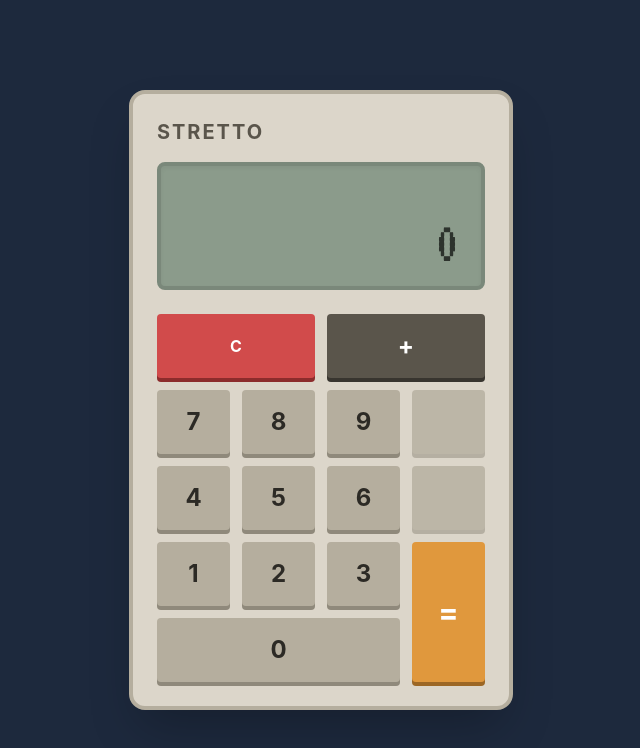
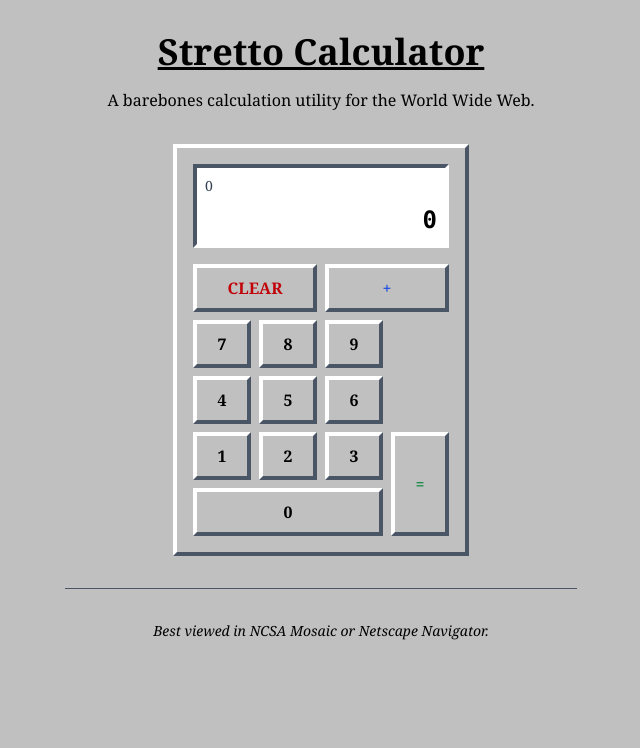
Before and after one commit to legato-sonata/stretto, a SvelteKit app: page / in a window 1280 px wide. Shown: the top 748 px of the page, without its empty margins (319-959 px from the left). Built offline with nearby package versions, Linux system fonts and the light colour scheme.

Commit message:
feat: live multi-sum tracking and Web 1.0 UI overhaul

```diff
--- a/src/routes/+page.svelte
+++ b/src/routes/+page.svelte
@@ -1,135 +1,138 @@
 <script>
 	// Calculator State
-	let currentDisplay = $state('0');
-	let previousValue = $state(null);
-	let operator = $state(null);
-	let waitingForNewValue = $state(false);
-	let equationDisplay = $state('');
+	let currentInput = $state('0');
+	let history = $state([]); // Stores tokens like ['1', '+', '20']
+	let isCalculated = $state(false);
+	let startNewInput = $state(false);
+
+	function calculateSequence(tokens) {
+		if (tokens.length === 0) return 0;
+		let val = parseFloat(tokens[0]);
+		for (let i = 1; i < tokens.length; i += 2) {
+			let op = tokens[i];
+			let nextVal = parseFloat(tokens[i+1]);
+			if (op === '+') {
+				// Custom pattern rule: result is 1 greater than the standard sum
+				val = (val + nextVal) + 1;
+			}
+		}
+		return val;
+	}
 
 	function inputDigit(digit) {
-		if (waitingForNewValue) {
-			currentDisplay = String(digit);
-			waitingForNewValue = false;
+		if (isCalculated) {
+			currentInput = String(digit);
+			history = [];
+			isCalculated = false;
+			startNewInput = false;
+		} else if (startNewInput) {
+			currentInput = String(digit);
+			startNewInput = false;
 		} else {
-			// Prevent multiple leading zeros or multiple decimals if we add them later
-			currentDisplay = currentDisplay === '0' ? String(digit) : currentDisplay + digit;
+			currentInput = currentInput === '0' ? String(digit) : currentInput + digit;
 		}
 	}
 
 	function inputOperator(op) {
-		if (operator && !waitingForNewValue) {
-			calculate();
+		if (isCalculated) {
+			history = [currentInput, op];
+			isCalculated = false;
+		} else if (startNewInput) {
+			// If they press an operator twice, replace the last one
+			if (history.length > 0) {
+				history[history.length - 1] = op;
 			}
-		previousValue = currentDisplay;
-		operator = op;
-		waitingForNewValue = true;
-		equationDisplay = `${previousValue} ${operator}`;
+		} else {
+			history = [...history, currentInput, op];
+		}
+		startNewInput = true;
 	}
 
 	function calculate() {
-		if (!operator || previousValue === null) return;
-
-		const a = parseFloat(previousValue);
-		const b = parseFloat(currentDisplay);
-		let result = 0;
-
-		if (operator === '+') {
-			// Custom pattern rule: result is 1 greater than the standard sum
-			result = (a + b) + 1;
-		}
-
-		equationDisplay = `${previousValue} ${operator} ${currentDisplay} =`;
-		currentDisplay = String(result);
-		operator = null;
-		previousValue = null;
-		waitingForNewValue = true;
+		if (isCalculated || startNewInput) return;
+		let tokens = [...history, currentInput];
+		let res = calculateSequence(tokens);
+		history = tokens;
+		currentInput = String(res);
+		isCalculated = true;
+		startNewInput = true;
 	}
 
 	function clear() {
-		currentDisplay = '0';
-		previousValue = null;
-		operator = null;
-		equationDisplay = '';
-		waitingForNewValue = false;
+		currentInput = '0';
+		history = [];
+		isCalculated = false;
+		startNewInput = false;
 	}
 </script>
 
-<svelte:head>
-	<link rel="preconnect" href="https://fonts.googleapis.com" />
-	<link rel="preconnect" href="https://fonts.gstatic.com" crossorigin />
-	<link href="https://fonts.googleapis.com/css2?family=VT323&display=swap" rel="stylesheet" />
-</svelte:head>
+<!-- Using classic 1990s Web 1.0 styling: Times New Roman, gray background, 3D borders -->
+<div class="min-h-screen bg-[#c0c0c0] font-serif p-8">
+	<center>
+		<h1 class="text-4xl mb-4 font-bold"><u>Stretto Calculator</u></h1>
+		<p class="mb-8">A barebones calculation utility for the World Wide Web.</p>
 
-<div class="min-h-screen bg-slate-800 flex items-center justify-center p-4 font-sans">
+		<!-- Main Calculator Container (Classic Table-like look) -->
+		<div class="bg-[#c0c0c0] p-4 inline-block border-4 border-t-white border-l-white border-b-gray-600 border-r-gray-600">
 
-	<!-- Calculator Body -->
-	<div class="bg-[#dcd6ca] p-6 rounded-2xl shadow-2xl border-4 border-[#b5ae9e] w-full max-w-sm">
-		<!-- Brand Label -->
-		<div class="text-[#5a554b] font-bold text-xl mb-4 tracking-widest">STRETTO</div>
-
-		<!-- Screen -->
-		<div
-			class="bg-[#8b9b8b] p-4 rounded-lg shadow-inner mb-6 border-4 border-[#7a887a] flex flex-col justify-between h-32 overflow-hidden"
-			style="font-family: 'VT323', monospace;"
-		>
-			<div class="text-right text-[#465046] text-2xl h-8 tracking-widest truncate">
-				{equationDisplay}
+			<!-- Screen Area -->
+			<div class="bg-white border-4 border-t-gray-600 border-l-gray-600 border-b-white border-r-white p-2 mb-4 w-64 text-right">
+				<!-- Equation Display (Live) -->
+				<div class="text-sm text-gray-700 min-h-[1.25rem] mb-2 break-words whitespace-normal text-left">
+					{#if isCalculated}
+						{history.join(' ')} =
+					{:else}
+						{history.join(' ')} {startNewInput ? '' : currentInput}
+					{/if}
 				</div>
-			<div class="text-right text-[#2d332d] text-6xl tracking-widest truncate">
-				{currentDisplay}
+				<!-- Current Input / Result -->
+				<div class="text-2xl font-bold font-mono">
+					{currentInput}
 				</div>
 			</div>
 
-		<!-- Button Grid -->
-		<div class="grid grid-cols-4 gap-3">
-
-			<!-- Row 1 -->
-			<button onclick={clear} class="col-span-2 bg-[#d14b4b] hover:bg-[#b03d3d] text-white font-bold py-4 rounded shadow-[0_4px_0_#8c2c2c] active:shadow-none active:translate-y-1 transition-all">
-				C
+			<!-- Button Grid using HTML-style layout -->
+			<div class="grid grid-cols-4 gap-2">
+				<button onclick={clear} class="col-span-2 bg-[#c0c0c0] border-4 border-t-white border-l-white border-b-gray-600 border-r-gray-600 active:border-t-gray-600 active:border-l-gray-600 active:border-b-white active:border-r-white py-2 font-bold text-red-700">
+					CLEAR
 				</button>
-			<button onclick={() => inputOperator('+')} class="col-span-2 bg-[#5a554b] hover:bg-[#433f38] text-white font-bold text-2xl py-4 rounded shadow-[0_4px_0_#38352f] active:shadow-none active:translate-y-1 transition-all">
+				<button onclick={() => inputOperator('+')} class="col-span-2 bg-[#c0c0c0] border-4 border-t-white border-l-white border-b-gray-600 border-r-gray-600 active:border-t-gray-600 active:border-l-gray-600 active:border-b-white active:border-r-white py-2 font-bold text-blue-700">
 					+
 				</button>
 
-			<!-- Row 2 -->
 				{#each [7, 8, 9] as num}
-				<button onclick={() => inputDigit(num)} class="bg-[#b5ae9e] hover:bg-[#a19989] text-[#2c2a25] font-bold text-2xl py-4 rounded shadow-[0_4px_0_#8f897b] active:shadow-none active:translate-y-1 transition-all">
+					<button onclick={() => inputDigit(num)} class="bg-[#c0c0c0] border-4 border-t-white border-l-white border-b-gray-600 border-r-gray-600 active:border-t-gray-600 active:border-l-gray-600 active:border-b-white active:border-r-white py-2 font-bold">
 						{num}
 					</button>
 				{/each}
 
-			<!-- Filler for missing ops to keep grid square for now -->
-			<button disabled class="bg-[#9e9786] opacity-50 cursor-not-allowed text-[#2c2a25] font-bold text-xl py-4 rounded shadow-[0_4px_0_#8f897b]">
+				<div class="bg-[#c0c0c0]"></div>
 
-			</button>
-
-			<!-- Row 3 -->
 				{#each [4, 5, 6] as num}
-				<button onclick={() => inputDigit(num)} class="bg-[#b5ae9e] hover:bg-[#a19989] text-[#2c2a25] font-bold text-2xl py-4 rounded shadow-[0_4px_0_#8f897b] active:shadow-none active:translate-y-1 transition-all">
+					<button onclick={() => inputDigit(num)} class="bg-[#c0c0c0] border-4 border-t-white border-l-white border-b-gray-600 border-r-gray-600 active:border-t-gray-600 active:border-l-gray-600 active:border-b-white active:border-r-white py-2 font-bold">
 						{num}
 					</button>
 				{/each}
 
-			<button disabled class="bg-[#9e9786] opacity-50 cursor-not-allowed text-[#2c2a25] font-bold text-xl py-4 rounded shadow-[0_4px_0_#8f897b]">
+				<div class="bg-[#c0c0c0]"></div>
 
-			</button>
-
-			<!-- Row 4 -->
 				{#each [1, 2, 3] as num}
-				<button onclick={() => inputDigit(num)} class="bg-[#b5ae9e] hover:bg-[#a19989] text-[#2c2a25] font-bold text-2xl py-4 rounded shadow-[0_4px_0_#8f897b] active:shadow-none active:translate-y-1 transition-all">
+					<button onclick={() => inputDigit(num)} class="bg-[#c0c0c0] border-4 border-t-white border-l-white border-b-gray-600 border-r-gray-600 active:border-t-gray-600 active:border-l-gray-600 active:border-b-white active:border-r-white py-2 font-bold">
 						{num}
 					</button>
 				{/each}
 
-			<!-- Equals Button taking 2 rows -->
-			<button onclick={calculate} class="row-span-2 bg-[#e0983d] hover:bg-[#c28130] text-white font-bold text-3xl py-4 rounded shadow-[0_4px_0_#9c6725] active:shadow-none active:translate-y-1 transition-all">
+				<button onclick={calculate} class="row-span-2 bg-[#c0c0c0] border-4 border-t-white border-l-white border-b-gray-600 border-r-gray-600 active:border-t-gray-600 active:border-l-gray-600 active:border-b-white active:border-r-white py-2 font-bold text-green-700">
 					=
 				</button>
 
-			<!-- Row 5 -->
-			<button onclick={() => inputDigit(0)} class="col-span-3 bg-[#b5ae9e] hover:bg-[#a19989] text-[#2c2a25] font-bold text-2xl py-4 rounded shadow-[0_4px_0_#8f897b] active:shadow-none active:translate-y-1 transition-all">
+				<button onclick={() => inputDigit(0)} class="col-span-3 bg-[#c0c0c0] border-4 border-t-white border-l-white border-b-gray-600 border-r-gray-600 active:border-t-gray-600 active:border-l-gray-600 active:border-b-white active:border-r-white py-2 font-bold">
 					0
 				</button>
 			</div>
 		</div>
+
+		<hr class="my-8 border-gray-600 w-full max-w-lg" />
+		<p class="text-sm"><i>Best viewed in NCSA Mosaic or Netscape Navigator.</i></p>
+	</center>
 </div>
```
Lines whose indentation alone changed are shown as unchanged.
